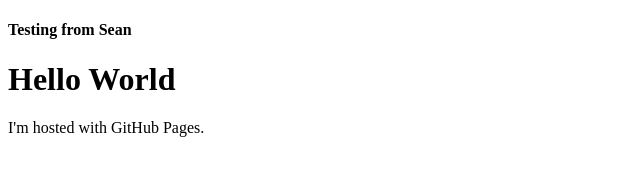
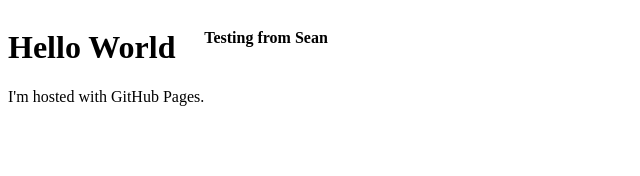
Before and after one commit to BzzyBeeBzzness/BzzyBeeBzzness.github.io, a plain HTML site: page index.html in a window 1280 px wide. Shown: the whole page, without its empty margins (0-640 px from the left). Drawn offline with Linux system fonts and the light colour scheme.

Commit message:
Test css

```diff
--- a/index.html
+++ b/index.html
@@ -1,8 +1,21 @@
 <!DOCTYPE html>
 <html>
   <body>
-    <h4>Testing from Sean</h4>
-    <h1>Hello World</h1>
-    <p>I'm hosted with GitHub Pages.</p>
+    <div class="row">
+      <div>
+        <h1>Hello World</h1>
+        <p>I'm hosted with GitHub Pages.</p>
+      </div>
+      <div>
+        <h4>Testing from Sean</h4>
+      </div>
+    </div>
   </body>
+
+  <style>
+    .row {
+      display: flex;
+      flex-direction: row;
+    }
+  </style>
 </html>
```
